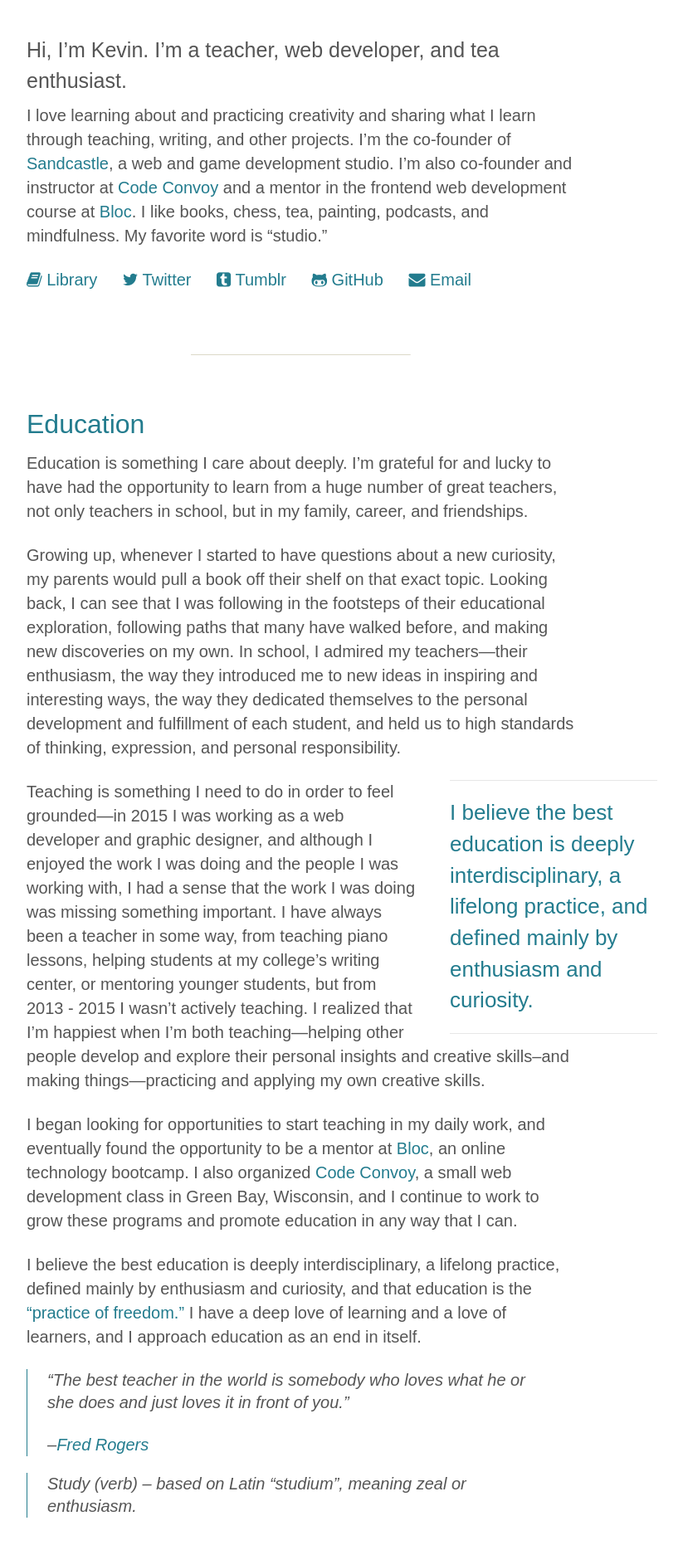
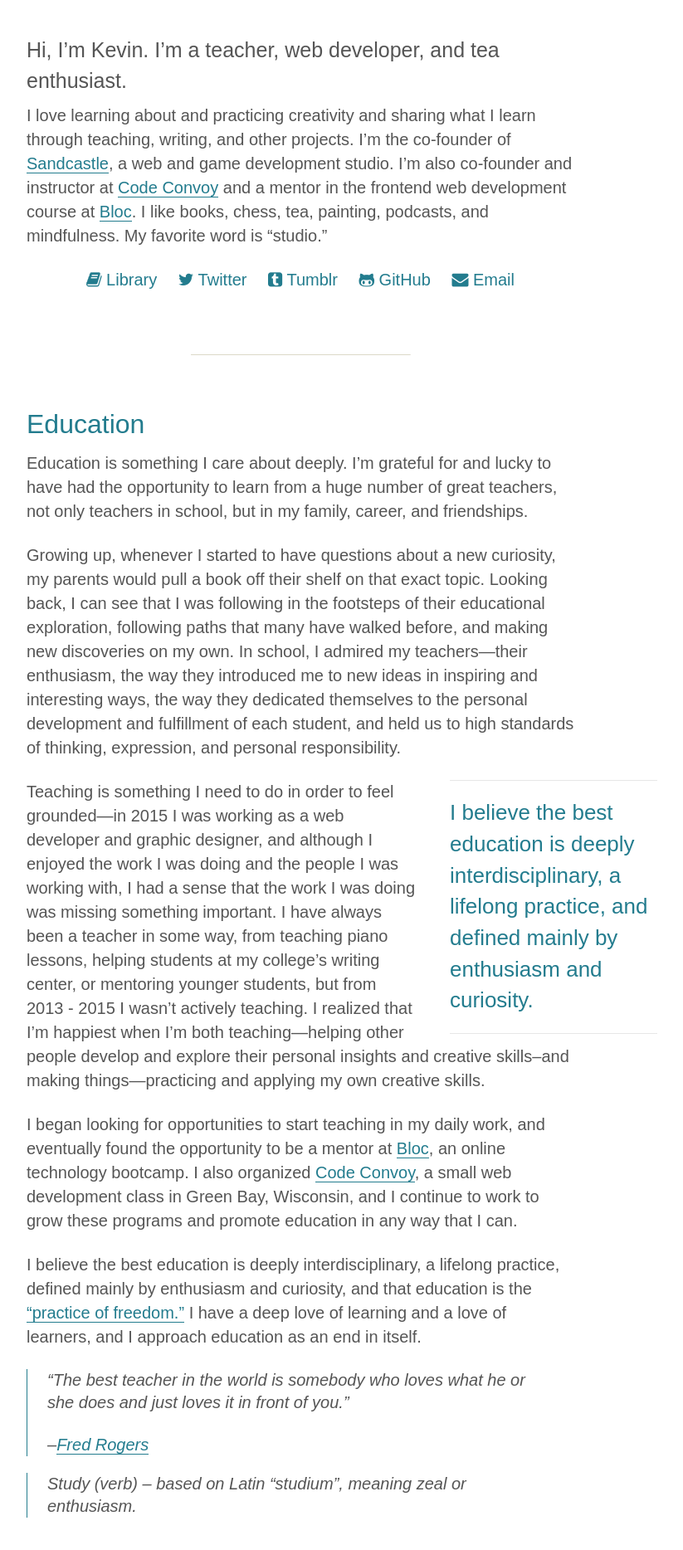
Before and after one commit to kmcgillivray/kmcgillivray.github.io, a Jekyll site: the page built from about/index.md, in a window 1280 px wide. Shown: the part 552-2420 px from the top of the page at 83% size, without its empty margins (278-1101 px from the left). Built offline with Jekyll 4.4.1, drawn with Linux system fonts in a browser that asks for light colours; nearby versions of some CDN libraries.

Commit message:
Make links color vision accessible

```diff
--- a/_includes/links.html
+++ b/_includes/links.html
@@ -1,7 +1,7 @@
-<ul class="basic-list list-inline">
-  <li><a href="/librarie"><i class="fa fa-book"></i> Library</a></li>
-  <li><a href="http://twitter.com/kev_mcg"><i class="fa fa-twitter"></i> Twitter</a></li>
-  <li><a href="http://kevinschmevin.com"><i class="fa fa-tumblr-square"></i> Tumblr</a></li>
-  <li><a href="http://github.com/kmcgillivray"><i class="fa fa-github-alt"></i> GitHub</a></li>
-  <li><a href="mailto:kevin@sandcastle.co"><i class="fa fa-envelope"></i> Email</a></li>
+<ul class="list pl0 tc">
+  <li class="dib ph2"><a class="bn" href="/librarie"><i class="fa fa-book"></i> Library</a></li>
+  <li class="dib ph2"><a class="bn" href="http://twitter.com/kev_mcg"><i class="fa fa-twitter"></i> Twitter</a></li>
+  <li class="dib ph2"><a class="bn" href="http://kevinschmevin.com"><i class="fa fa-tumblr-square"></i> Tumblr</a></li>
+  <li class="dib ph2"><a class="bn" href="http://github.com/kmcgillivray"><i class="fa fa-github-alt"></i> GitHub</a></li>
+  <li class="dib ph2"><a class="bn" href="mailto:kevin@sandcastle.co"><i class="fa fa-envelope"></i> Email</a></li>
 </ul>
--- a/_includes/navigation.html
+++ b/_includes/navigation.html
@@ -1,30 +1,30 @@
 <nav class="menu tc ph3 pb3">
-    <h1 class="dib f6 ph2"><a href="/">{{ site.title }}</a></h1>
+    <h1 class="dib f6 ph2"><a class="bn" href="/">{{ site.title }}</a></h1>
     <span class="db dib-ns main ph3"><span class="dn di-ns">⁜</span></span>
   	<ul class="dib list pl0 mv0 f6">
       <li class="dib ph2">
-        <a class="text" href="/">Latest Post</a>
+        <a class="text bn" href="/">Latest Post</a>
       </li>
 			<li class="dib ph2">
-				<a class="text" href="/archive">All Posts</a>
+				<a class="text bn" href="/archive">All Posts</a>
 			</li>
     </ul>
     <span class="db dib-ns main ph2"><span class="dn di-ns">⁘</span></span>
     <ul class="dib list pl0 mv0 f6">
 			<li class="dib ph2">
-				<a class="text" href="/code">Code</a>
+				<a class="text bn" href="/code">Code</a>
 			</li>
   		<li class="dib ph2">
-  			<a class="text" href="/sketchbook">Sketchbook</a>
+  			<a class="text bn" href="/sketchbook">Sketchbook</a>
   		</li>
 			<li class="dib ph2">
-  			<a target="_blank" class="text" href="http://teaguide.co">Tea <span class="small fa fa-external-link text"></span></a>
+  			<a target="_blank" class="text bn" href="http://teaguide.co">Tea <span class="small fa fa-external-link text"></span></a>
   		</li>
     </ul>
     <span class="db dib-ns main ph2 b"><span class="dn di-ns">∴</span></span>
     <ul class="dib list pl0 mv0 f6">
   		<li class="dib ph2">
-  			<a class="text" href="/about">About</a>
+  			<a class="text bn" href="/about">About</a>
   		</li>
   	</ul>
 </nav>
--- a/_sass/typography.scss
+++ b/_sass/typography.scss
@@ -46,6 +46,7 @@
 }
 a {
 	text-decoration: none;
+  border-bottom: 1px solid $main-color;
 	color: $main-color;
   transition: .25s opacity;
 }
--- a/index.html
+++ b/index.html
@@ -11,7 +11,7 @@
   <div class="container-narrow">
     <div class="post">
       <div class="post-header">
-    	  <h1 class="tc"><a href="{{ post.url }}">{{ post.title }}</a></h1>
+    	  <h1 class="tc"><a class="bn" href="{{ post.url }}">{{ post.title }}</a></h1>
       </div>
     	{{ post.content }}
     </div>
```
